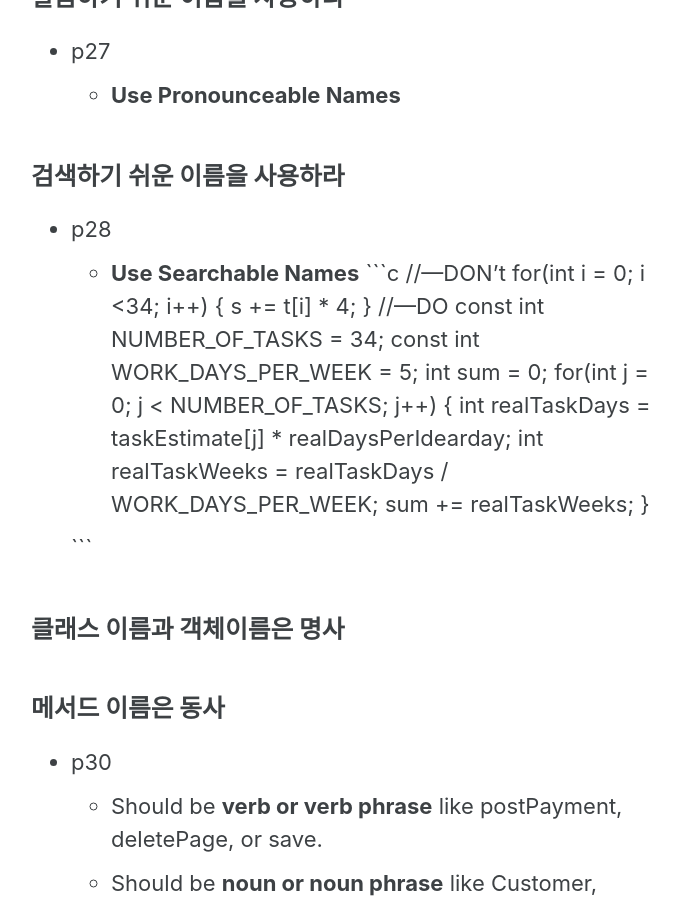
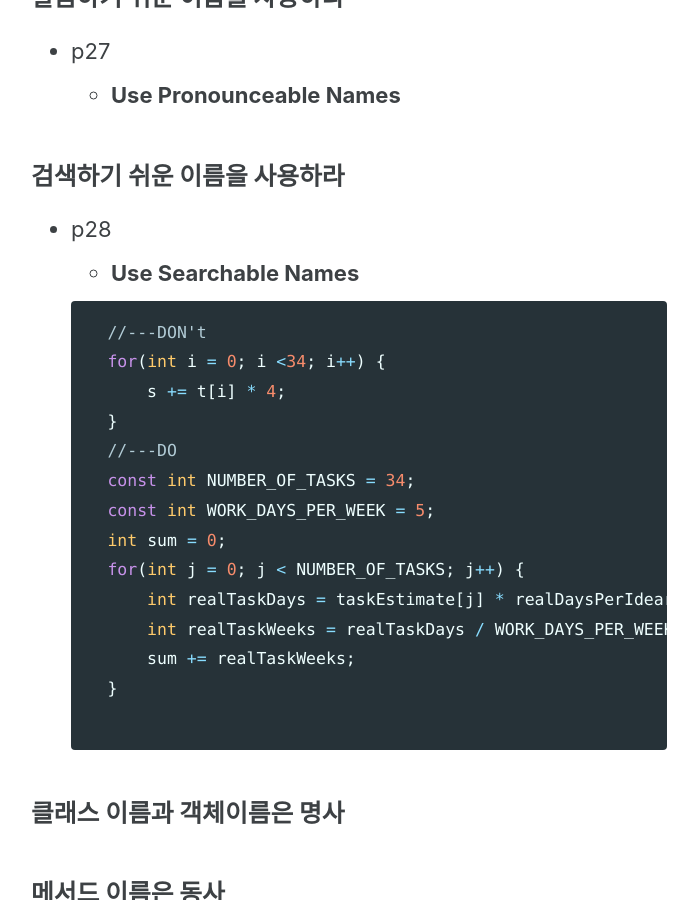
Before and after one commit to sujinsjlee/TIL, a Jekyll site: the page built from _posts/2022-02-20-CleanCode_MeaningfulNames.md, in a window 1280 px wide and 900 px high, scrolled down 2623 px. Shown: the whole window, without its empty margins (291-989 px from the left). Built offline with Jekyll 4.4.1, drawn with Linux system fonts in a browser that asks for light colours; cached includes are drawn as plain includes; nearby versions of some CDN libraries; part of the change alters nothing that is shown; some of the changed text lies outside the part shown.

Commit message:
[CC] avoid hugarian naming

````diff
--- a/_posts/2022-02-20-CleanCode_MeaningfulNames.md
+++ b/_posts/2022-02-20-CleanCode_MeaningfulNames.md
@@ -83,6 +83,8 @@ tags:
 ### 검색하기 쉬운 이름을 사용하라
 - p28
     - **Use Searchable Names**
+
+
     ```c
     //---DON't
     for(int i = 0; i <34; i++) {
@@ -119,6 +121,8 @@ tags:
     - 추가적으로 인터페이스선언할때 `interface IShape` 이런식으로 I달지 말라는 코멘트가 있었다. 이런 코드를 거의 본 적이 없어서 몰랐었는데 주의해야겠다.
     - Interfaces and Implementations: If you want to create an Abstract Factory for the creation of shapes, this will be interface implemented by concrete class, so don't use IShapeFactory, because I don’t want the users knowing that I’m handing them by an interface.
 
+- 헝가리식 표기법
+    - 변수 및 함수의 인자 이름 앞에 데이터 타입을 명시하는 코딩 규칙. 하지만 공식 가이드 라인에서는 사용하지 말 것을 권고
 
 `#노마드코더`
 `#북클럽`
````
